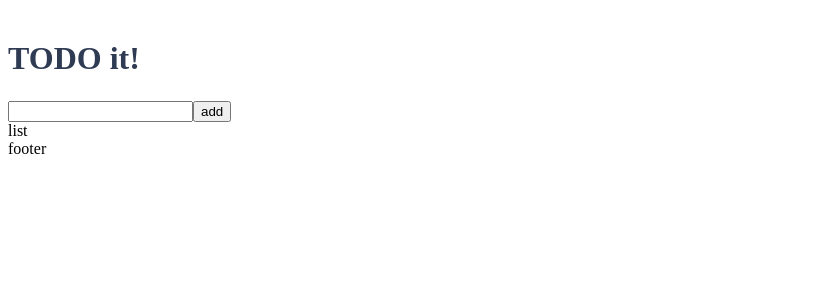
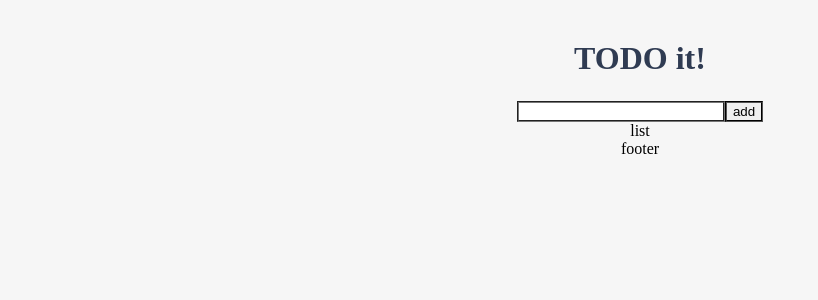
Before and after one commit to seongjin96/vue-intermediate, a Vue app in the folder vue-todo/: page / in a window 1280 px wide. Shown: the top 300 px of the page, without its empty margins (0-818 px from the left). Built offline with nearby package versions, Linux system fonts and the light colour scheme.

Commit message:
스타일 속성 지정

```diff
--- a/vue-todo/src/App.vue
+++ b/vue-todo/src/App.vue
@@ -37,5 +37,19 @@ export default {
 </script>
 
 <style>
+  body {
+    text-align: center;
+    background-color: #F6F6F6;
+  }
+  input {
+    border-style: groove;
+    width: 200px;
+  }
+  button {
+    border-style: groove;
+  }
+  .shadow {
+    box-shadow: 5px 10px 10px rgba(0, 0, 0, 0.03);
+  }
 
 </style>
```
